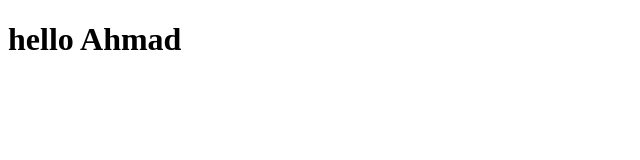
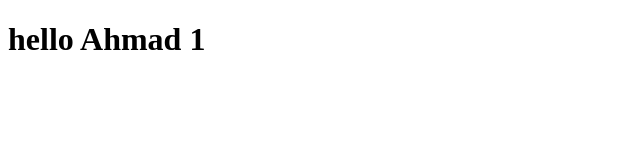
Before and after one commit to ahmadabodyaa121/portfolio, a plain HTML site: page index.html in a window 1280 px wide. Shown: the full height of the page, 0-640 px from the left. Drawn offline with Linux system fonts and the light colour scheme.

Commit message:
first commit111

```diff
--- a/index.html
+++ b/index.html
@@ -6,7 +6,7 @@
     <title>test</title>
 </head>
 <body>
-    <h1>hello Ahmad</h1>
+    <h1>hello Ahmad 1</h1>
 
 </body>
 </html>
```
